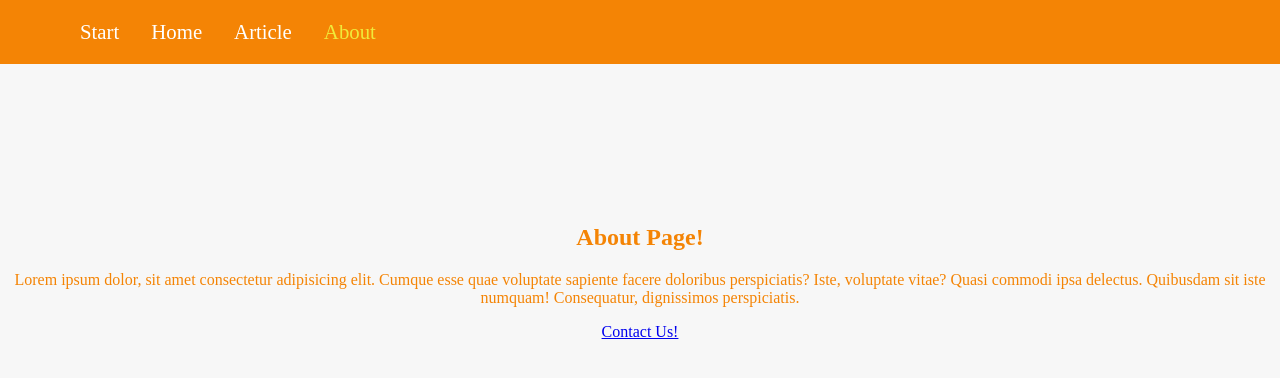
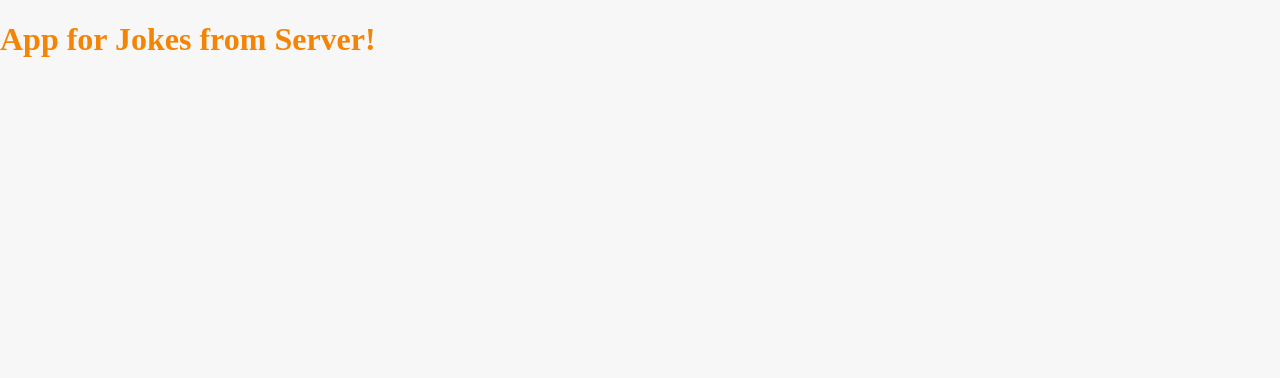
Before and after one commit to Waldemar-00/react_router, a React (Create React App) app: page / in a window 1280 px wide. Before the commit this address led to /about. Shown: the top 378 px of the page. Built offline with nearby package versions, Linux system fonts and the light colour scheme; a web font is replaced by a local one.

Commit message:
I made a workpiece for a new jokes application.

```diff
--- /dev/null
+++ b/src/AppJokes.js
@@ -0,0 +1,20 @@
+import { Route, Switch } from 'react-router-dom'
+const AppJokes = () => {
+  return (
+    <>
+      <h1>App for Jokes from Server!</h1>
+      <Switch>
+        <Route path='/jokes'>
+
+        </Route>
+        <Route path='/jokes/:jokeKey'>
+
+        </Route>
+        <Route path='/jokes-add'>
+
+        </Route>
+      </Switch>
+    </>
+  )
+}
+export default AppJokes
--- a/src/index.js
+++ b/src/index.js
@@ -2,12 +2,14 @@ import { createRoot } from 'react-dom/client'
 import { StrictMode } from 'react'
 import { BrowserRouter } from 'react-router-dom'
 import './index.css'
-import App from './App'
+// import App from './App'
+import AppJokes from './AppJokes'
 
 createRoot(document.getElementById('root')).render(
   <StrictMode>
     <BrowserRouter>
-      <App />
+      {/* <App /> */}
+      <AppJokes />
     </BrowserRouter>
   </StrictMode>
 )
```
